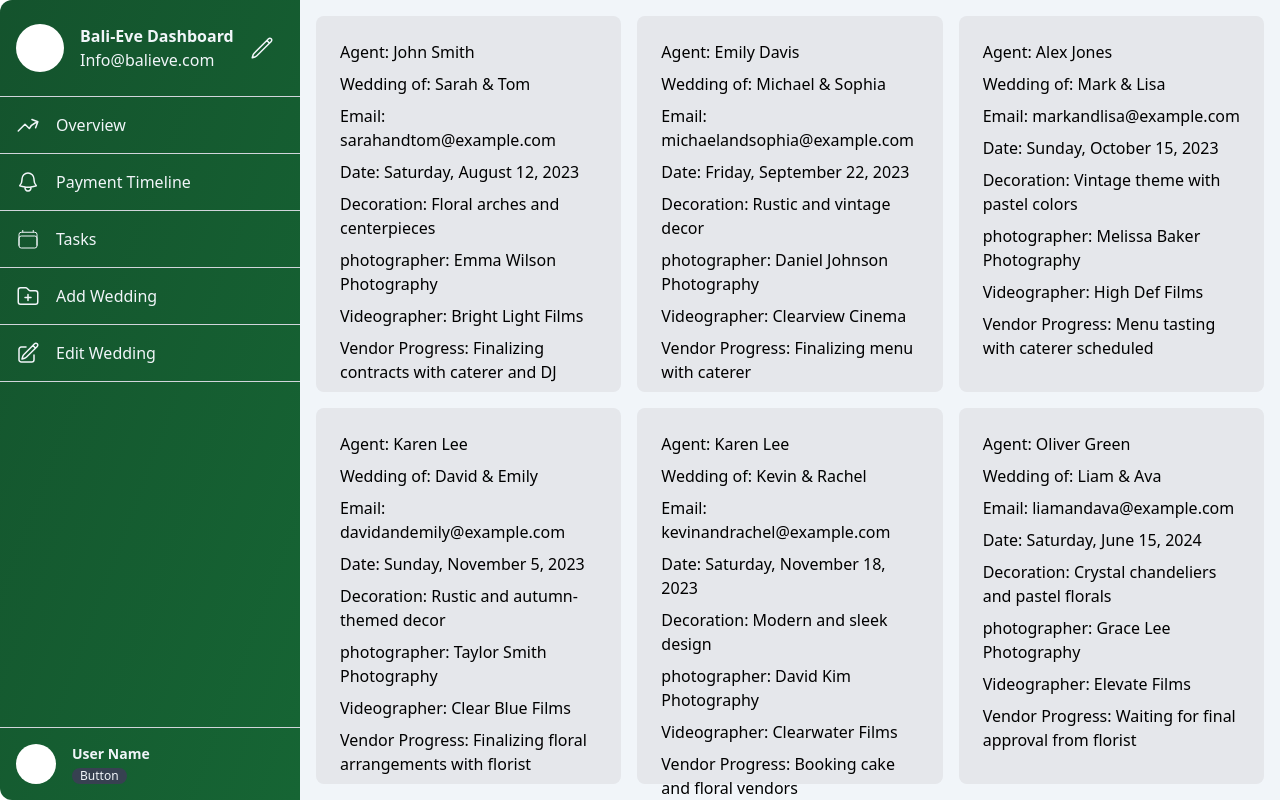
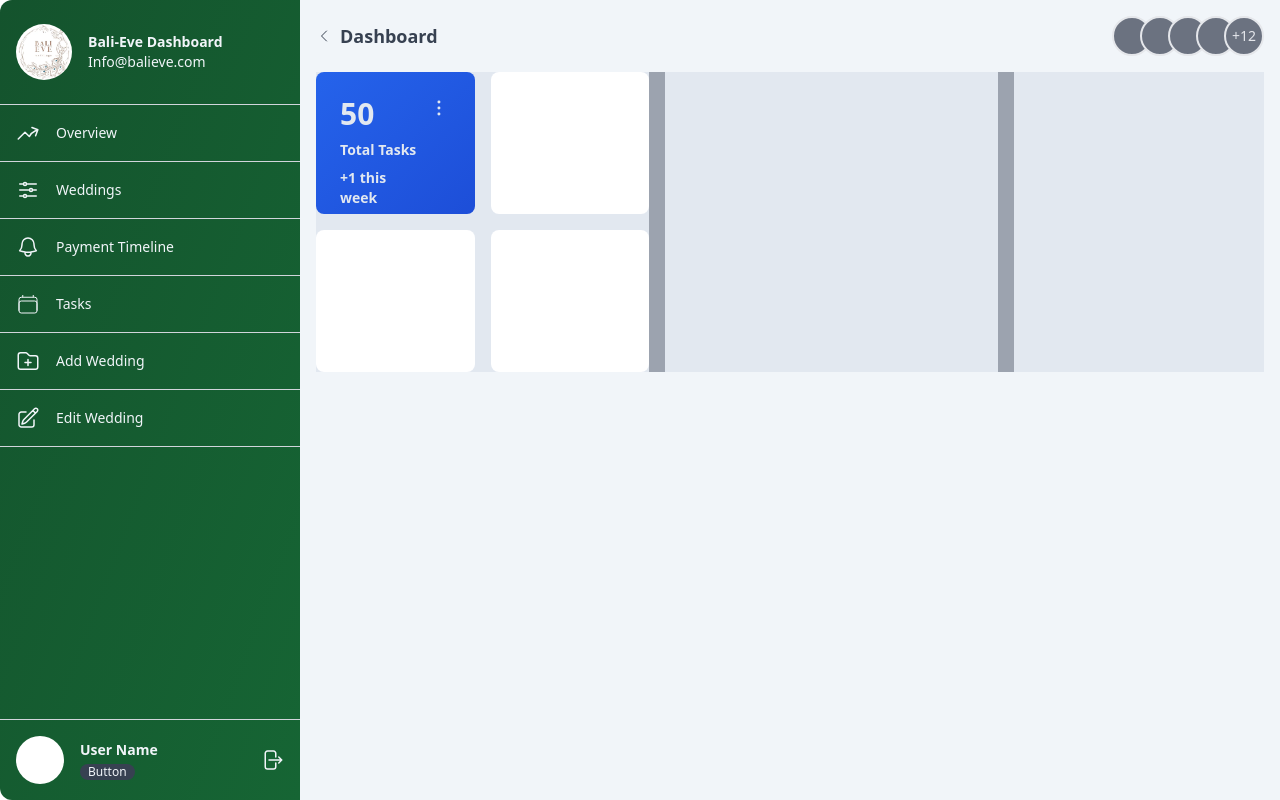
Before and after one commit to Demureaxs/bali_eve_CRM, a website built with webpack: page index.html in a window 1280 px wide. Both pictures are taken after a click on the element "Overview". Built offline with nearby package versions, Linux system fonts and the light colour scheme.

Commit message:
Overview page setup

```diff
--- a/index.html
+++ b/index.html
@@ -13,38 +13,27 @@
     <!-- <base href="/" /> -->
     <link rel="stylesheet" href="./dist/output.css" />
     <script src="./dist/bundle.js" defer></script>
-    <title>CRM</title>
+    <title>Bali-Eve CRM</title>
   </head>
   <body>
     <main class="flex max-w-screen-2xl mx-auto">
       <header
         class="h-screen bg-gradient-to-br from-green-900 to-green-800 w-[300px] flex flex-col justify-between text-slate-100 rounded-l-xl"
       >
-        <div>
+        <div class="text-sm">
           <div
             class="flex items-center space-x-4 px-4 py-6 border-b border-gray-300"
           >
-            <div class="h-12 w-12 bg-white rounded-full"></div>
+            <div class="h-14 w-14 rounded-full overflow-hidden">
+              <img src="./src/img/BaliEveLogo.webp" alt="Bali Eve Logo" />
+            </div>
             <div>
               <h1 class="font-bold">Bali-Eve Dashboard</h1>
               <p>Info@balieve.com</p>
             </div>
-            <svg
-              xmlns="http://www.w3.org/2000/svg"
-              fill="none"
-              viewBox="0 0 24 24"
-              stroke-width="1.5"
-              stroke="currentColor"
-              class="w-6 h-6"
-            >
-              <path
-                stroke-linecap="round"
-                stroke-linejoin="round"
-                d="M16.862 4.487l1.687-1.688a1.875 1.875 0 112.652 2.652L6.832 19.82a4.5 4.5 0 01-1.897 1.13l-2.685.8.8-2.685a4.5 4.5 0 011.13-1.897L16.863 4.487zm0 0L19.5 7.125"
-              />
-            </svg>
           </div>
           <nav class="list-none">
+            <!-- Overview Nav -->
             <div
               id="overview"
               class="flex items-center border-b border-gray-300 p-4 space-x-4 cursor-pointer hover:opacity-80"
@@ -67,6 +56,30 @@
               <li class="">Overview</li>
             </div>
 
+            <!-- Weddings Nav -->
+            <div
+              id="weddings"
+              class="flex items-center border-b border-gray-300 p-4 space-x-4 cursor-pointer hover:opacity-80"
+            >
+              <svg
+                xmlns="http://www.w3.org/2000/svg"
+                fill="none"
+                viewBox="0 0 24 24"
+                stroke-width="1.5"
+                stroke="currentColor"
+                class="w-6 h-6"
+              >
+                <path
+                  stroke-linecap="round"
+                  stroke-linejoin="round"
+                  d="M10.5 6h9.75M10.5 6a1.5 1.5 0 11-3 0m3 0a1.5 1.5 0 10-3 0M3.75 6H7.5m3 12h9.75m-9.75 0a1.5 1.5 0 01-3 0m3 0a1.5 1.5 0 00-3 0m-3.75 0H7.5m9-6h3.75m-3.75 0a1.5 1.5 0 01-3 0m3 0a1.5 1.5 0 00-3 0m-9.75 0h9.75"
+                />
+              </svg>
+
+              <li class="">Weddings</li>
+            </div>
+
+            <!-- Payment Timeline Nav -->
             <div
               id="paymentTimeline"
               class="flex items-center border-b border-gray-300 p-4 space-x-4 cursor-pointer hover:opacity-80"
@@ -89,6 +102,7 @@
               <li>Payment Timeline</li>
             </div>
 
+            <!-- Tasks Nav -->
             <div
               id="tasks"
               class="flex items-center border-b border-gray-300 p-4 space-x-4 cursor-pointer hover:opacity-80"
@@ -110,6 +124,8 @@
 
               <li>Tasks</li>
             </div>
+
+            <!-- add wedding Nav -->
             <div
               id="addWedding"
               class="flex items-center border-b border-gray-300 p-4 space-x-4 cursor-pointer hover:opacity-80"
@@ -132,6 +148,7 @@
               <li>Add Wedding</li>
             </div>
 
+            <!-- Edit Wedding Nav -->
             <div
               id="editWedding"
               class="flex items-center border-b border-gray-300 p-4 space-x-4 cursor-pointer hover:opacity-80"
@@ -155,19 +172,41 @@
             </div>
           </nav>
         </div>
+
+        <!-- current user section -->
         <div
-          class="flex items-center space-x-4 border-t border-gray-300 p-4 text-sm"
+          class="flex items-center justify-between border-t border-gray-300 p-4 text-sm"
         >
-          <div class="h-10 w-10 bg-white rounded-full"></div>
-          <div class="flex flex-col justify-start items-start space-y-1">
-            <h3 class="font-bold">User Name</h3>
-            <button class="bg-gray-700 rounded-lg px-2 text-xs">Button</button>
+          <div class="flex space-x-4 items-center">
+            <div class="h-12 w-12 bg-white rounded-full"></div>
+            <div class="flex flex-col justify-start items-start space-y-1">
+              <h3 class="font-bold">User Name</h3>
+              <button class="bg-gray-700 rounded-lg px-2 text-xs">
+                Button
+              </button>
+            </div>
           </div>
+          <svg
+            xmlns="http://www.w3.org/2000/svg"
+            fill="none"
+            viewBox="0 0 24 24"
+            stroke-width="1.5"
+            stroke="currentColor"
+            class="w-6 h-6"
+          >
+            <path
+              stroke-linecap="round"
+              stroke-linejoin="round"
+              d="M15.75 9V5.25A2.25 2.25 0 0013.5 3h-6a2.25 2.25 0 00-2.25 2.25v13.5A2.25 2.25 0 007.5 21h6a2.25 2.25 0 002.25-2.25V15m3 0l3-3m0 0l-3-3m3 3H9"
+            />
+          </svg>
         </div>
       </header>
+
+      <!-- Main app dashboard -->
       <section
         id="appContainer"
-        class="flex-1 h-screen bg-slate-100 p-4 grid grid-cols-3 grid-rows-2 gap-4"
+        class="flex-1 h-screen bg-slate-100 p-4 overflow-y-scroll"
       ></section>
     </main>
   </body>
--- /dev/null
+++ b/src/js/components/EditWedding.js
@@ -0,0 +1,11 @@
+const html = String.raw;
+
+function EditWeddingDashboard(obj) {
+  return html`
+    <div>
+      <h1>I am the edit weddings dashboard</h1>
+    </div>
+  `;
+}
+
+export default EditWeddingDashboard;
--- a/src/js/components/Overview.js
+++ b/src/js/components/Overview.js
@@ -1,38 +1,89 @@
-'use strict';
 const html = String.raw;
 
-// helper function to format the date
-export function formatDate(date) {
-  const options = {
-    weekday: 'long',
-    day: 'numeric',
-    month: 'long',
-    year: 'numeric',
-  };
-  return new Intl.DateTimeFormat('en-US', options).format(new Date(date));
-}
+// the Overview Dashboard Return HTML
+function OverviewDashboard(obj) {
+  return html`
+    <section class="text-gray-700 space-y-4">
+      <!-- Header Component -->
+      <header class="flex justify-between items-center">
+        <!-- Current page Component -->
+        <div class="flex items-center space-x-2">
+          <svg
+            xmlns="http://www.w3.org/2000/svg"
+            fill="none"
+            viewBox="0 0 24 24"
+            stroke-width="1.5"
+            stroke="currentColor"
+            class="w-4 h-4"
+          >
+            <path
+              stroke-linecap="round"
+              stroke-linejoin="round"
+              d="M15.75 19.5L8.25 12l7.5-7.5"
+            />
+          </svg>
+          <h2 class="text-lg font-bold">Dashboard</h2>
+        </div>
 
-// this function returns the template html for the Overview page
-function Overview(obj) {
-  //   console.log(obj);
-  // assign the value returned from formatDate with the obj.date as arg to formatted date
-  const formattedDate = formatDate(obj.date);
-  // html template
-  return html`
-    <div class="space-y-4 bg-gray-200 p-6 rounded-lg">
-      <section class="space-y-2">
-        <h1>Agent: ${obj.agent}</h1>
-        <p>Wedding of: ${obj.name}</p>
-        <p>Email: ${obj.email}</p>
-        <p>Date: ${formattedDate}</p>
-        <p>Decoration: ${obj.decoration}</p>
-        <p>photographer: ${obj.photographer}</p>
-        <p>Videographer: ${obj.videographer}</p>
-        <p>Vendor Progress: ${obj.vendorProgress}</p>
+        <!-- Affiliated Users Component -->
+        <div class="flex justify-between items-center -space-x-3">
+          <div
+            class="h-10 w-10 bg-gray-500 rounded-full border-2 flex items-center justify-center"
+          ></div>
+          <div
+            class="h-10 w-10 bg-gray-500 rounded-full border-2 flex items-center justify-center"
+          ></div>
+          <div
+            class="h-10 w-10 bg-gray-500 rounded-full border-2 flex items-center justify-center"
+          ></div>
+          <div
+            class="h-10 w-10 bg-gray-500 rounded-full border-2 flex items-center justify-center"
+          ></div>
+          <div
+            class="h-10 w-10 bg-gray-500 rounded-full border-2 flex items-center justify-center text-sm text-gray-200"
+          >
+            +12
+          </div>
+        </div>
+      </header>
+
+      <section class="flex gap-4 h-[300px] bg-gray-400">
+        <div
+          class="bg-slate-200 h-full flex-1 grid grid-rows-2 grid-cols-2 gap-4"
+        >
+          <!-- Micro task components -->
+          <div
+            class="text-slate-200 rounded-lg flex justify-between p-6 bg-gradient-to-br from-blue-600 to-blue-700"
+          >
+            <div class="space-y-2">
+              <h1 class="text-3xl font-bold">50</h1>
+              <p class="text-sm font-semibold">Total Tasks</p>
+              <p class="text-sm font-semibold">+1 this week</p>
+            </div>
+
+            <svg
+              xmlns="http://www.w3.org/2000/svg"
+              viewBox="0 0 24 24"
+              fill="currentColor"
+              class="w-6 h-6"
+            >
+              <path
+                fill-rule="evenodd"
+                d="M10.5 6a1.5 1.5 0 113 0 1.5 1.5 0 01-3 0zm0 6a1.5 1.5 0 113 0 1.5 1.5 0 01-3 0zm0 6a1.5 1.5 0 113 0 1.5 1.5 0 01-3 0z"
+                clip-rule="evenodd"
+              />
+            </svg>
+          </div>
+
+          <div class="bg-white rounded-lg"></div>
+          <div class="bg-white rounded-lg"></div>
+          <div class="bg-white rounded-lg"></div>
+        </div>
+        <div class="bg-slate-200 h-full flex-1"></div>
+        <div class="bg-slate-200 h-full w-[250px]"></div>
       </section>
-    </div>
+    </section>
   `;
 }
 
-// export Overview for use in other elements
-export default Overview;
+export default OverviewDashboard;
--- /dev/null
+++ b/src/js/components/Weddings.js
@@ -0,0 +1,37 @@
+'use strict';
+const html = String.raw;
+
+// helper function to format the date
+export function formatDate(date) {
+  const options = {
+    weekday: 'long',
+    day: 'numeric',
+    month: 'long',
+    year: 'numeric',
+  };
+  return new Intl.DateTimeFormat('en-US', options).format(new Date(date));
+}
+
+// this function returns the template html for the Overview page
+function WeddingsDashboard(obj) {
+  // html template
+  return html`
+    <div
+      class="space-y-4 text-gray-900 bg-slate-200 p-6 rounded-lg mb-4 shadow-lg border border-gray-300"
+    >
+      <section class="space-y-2">
+        <h1>Agent: ${obj.agent}</h1>
+        <p>Wedding of: ${obj.name}</p>
+        <p>Email: ${obj.email}</p>
+        <p>Date: ${formatDate(obj.date)}</p>
+        <p>Decoration: ${obj.decoration}</p>
+        <p>photographer: ${obj.photographer}</p>
+        <p>Videographer: ${obj.videographer}</p>
+        <p>Vendor Progress: ${obj.vendorProgress}</p>
+      </section>
+    </div>
+  `;
+}
+
+// export Overview for use in other elements
+export default WeddingsDashboard;
--- a/src/js/index.js
+++ b/src/js/index.js
@@ -4,11 +4,18 @@ const html = String.raw;
 
 // base imports for required modules
 import allWeddings from './utilities/StateManagement';
-import Overview from './components/Overview';
-import PaymentTimeline from './components/PaymentTimeline';
+
+// importing dashboard components
+import OverviewDashboard from './components/Overview';
+import WeddingsDashboard from './components/Weddings';
+import PaymentTimelineDashboard from './components/PaymentTimeline';
+import TasksDashboard from './components/Tasks';
+import AddWeddingDashboard from './components/AddWedding';
+import EditWeddingDashboard from './components/EditWedding';
 
 // selectors for each of the side nav components
 const overviewNav = document.querySelector('#overview');
+const weddingsNav = document.querySelector('#weddings');
 const paymentTimelineNav = document.querySelector('#paymentTimeline');
 const tasksNav = document.querySelector('#tasks');
 const addWeddingNav = document.querySelector('#addWedding');
@@ -19,15 +26,20 @@ const appContainer = document.querySelector('#appContainer');
 
 // event listener for the overview section
 overviewNav.addEventListener('click', async e => {
+  // render the overview dashboard
+  appContainer.innerHTML = OverviewDashboard();
+});
+
+// event listener for the allWeddings section
+weddingsNav.addEventListener('click', async e => {
   // trigger the fetch method in the all weddings object
   await allWeddings.fetchData('../data/mockData.json');
-
   // iterate through the state property in all weddings
   appContainer.innerHTML = allWeddings.state
     // sort dates by date
     .sort((a, b) => new Date(a.date).getTime() - new Date(b.date).getTime())
     // map weddings to the overview component
-    .map(wedding => Overview(wedding))
+    .map(wedding => WeddingsDashboard(wedding))
     // fix the commas
     .join('');
 });
@@ -43,11 +55,25 @@ paymentTimelineNav.addEventListener('click', async e => {
     // sort the weddings by date
     .sort((a, b) => new Date(a.date).getTime() - new Date(b.date).getTime())
     // map the weddings to the notifications component
-    .map(wedding => PaymentTimeline(wedding))
+    .map(wedding => PaymentTimelineDashboard(wedding))
     // fix the joining with commas
     .join(' ');
 });
 
+// event listener for handling the triggering of tasksNav
 tasksNav.addEventListener('click', async e => {
-  console.log(e.target.id);
+  // render in the Tasks Dashboard
+  appContainer.innerHTML = TasksDashboard();
 });
+
+// event listener for triggering the addWeddings page
+addWeddingNav.addEventListener('click', async e => {
+  // render in the Add Weddings Dashboard
+  appContainer.innerHTML = AddWeddingDashboard();
+});
+
+// event listener for editing weddings
+editWeddingNav.addEventListener('click', async e => {
+  // render in the Edit Weddings Dashboard
+  appContainer.innerHTML = EditWeddingDashboard();
+});
```
Also changed, not shown: src/js/components/AddWedding.js (+12 -0 lines), src/js/components/PaymentTimeline.js (+9 -5 lines), src/js/components/Tasks.js (+12 -0 lines), src/img/BaliEveLogo.webp (added).
